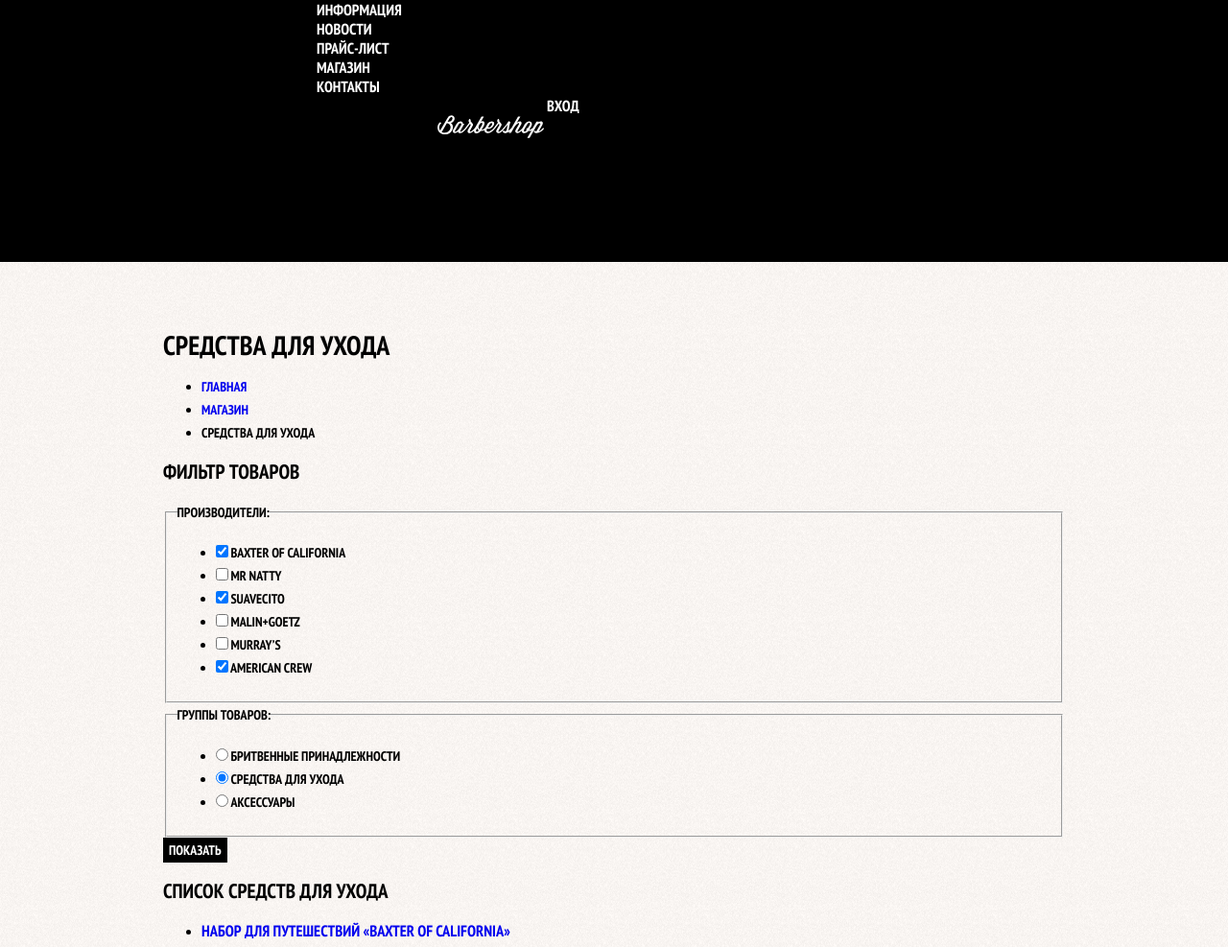
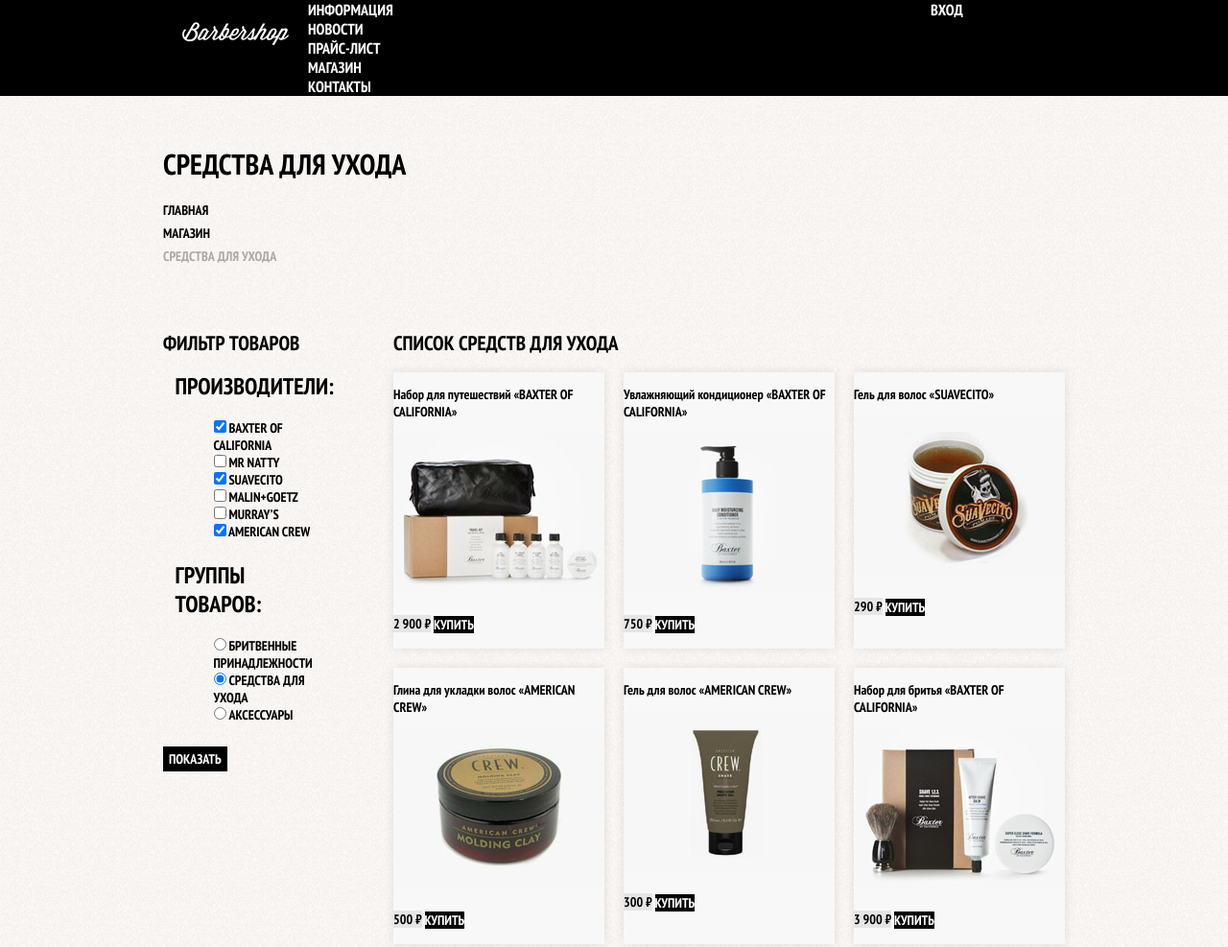
Before and after one commit to drMonro/785925-barbershop, a plain HTML site: page catalog.html in a window 1280 px wide. Shown: the top 987 px of the page at 96% size. Drawn offline with Linux system fonts and the light colour scheme.

Commit message:
Базовая стилизация и сетка у страницы каталога

```diff
--- a/catalog.html
+++ b/catalog.html
@@ -10,7 +10,7 @@
   </head>
   <body class="inner-page">
     <header class="main-header">
-      <nav class="main-navigation">
+      <nav class="main-navigation container">
         <a class="main-header-logo" href="index.html">
           <img src="img/logo.svg" width="111" height="24" alt="Логотип барбершопа «Бородинский»">
         </a>
@@ -40,6 +40,8 @@
         </li>
         <li class="breadcrumbs-current">Средства для ухода</li>
       </ul>
+
+      <div class="catalog-columns">
         <section class="filters">
           <h2 class="visually-hidden">Фильтр товаров</h2>
           <form class="filter" method="get" action="https://echo.htmlacademy.ru">
@@ -202,8 +204,10 @@
             </li>
           </ul>
         </section>
+      </div>
     </main>
     <footer class="main-footer">
+      <div class="container">
         <p class="footer-contacts">
           Барбершоп «Бородинский»<br>
           Адрес: г. Санкт-Петербург, Б. Конюшенная, д. 19/8<br>
@@ -219,8 +223,10 @@
           </ul>
         </div>
         <p class="footer-copyright">
-        <b>Разработано:</b> <a class="button" href="https://htmlacademy.ru">HTML Academy</a>
+          <b>Разработано:</b>
+          <a class="button" href="https://htmlacademy.ru">HTML Academy</a>
         </p>
+      </div>
     </footer>
 
     <section class="modal modal-login">
--- a/css/stylesheet.css
+++ b/css/stylesheet.css
@@ -56,22 +56,10 @@ a {
   margin-bottom: 75px;
 }
 
-.main-navigation-wrapper {
-  width: 100%;
-  margin-bottom: 60px;
+.inner-page .main-header {
+  margin-bottom: 50px;
 
   background-color: #000000;
-}
-.main-navigation-wrapper .container {
-  display: -webkit-box;
-  display: -webkit-flex;
-  display: -ms-flexbox;
-  display:         flex;
-  -webkit-justify-content: space-between;
-          justify-content: space-between;
-
-  -webkit-box-pack: justify;
-  -ms-flex-pack: justify;
 }
 
 .main-navigation {
@@ -97,6 +85,19 @@ a {
   -ms-flex-align: center;
 }
 
+.inner-page .main-navigation {
+  -webkit-flex-direction: row;
+      -ms-flex-direction: row;
+          flex-direction: row;
+  -webkit-align-items: flex-start;
+          align-items: flex-start;
+
+  -webkit-box-align: start;
+  -webkit-box-direction: normal;
+  -webkit-box-orient: horizontal;
+  -ms-flex-align: start;
+}
+
 .main-header-logo {
   -webkit-order: 2;
   -ms-flex-order: 2;
@@ -105,6 +106,35 @@ a {
   height: 153px;
 
   -webkit-box-ordinal-group: 3;
+}
+
+.inner-page .main-header-logo {
+  -webkit-order: 0;
+  -ms-flex-order: 0;
+          order: 0;
+  width: 111px;
+  height: 24px;
+  padding: 23px 20px;
+
+  -webkit-box-ordinal-group: 1;
+}
+
+.main-navigation-wrapper {
+  width: 100%;
+  margin-bottom: 60px;
+
+  background-color: #000000;
+}
+.main-navigation-wrapper .container {
+  display: -webkit-box;
+  display: -webkit-flex;
+  display: -ms-flexbox;
+  display:         flex;
+  -webkit-justify-content: space-between;
+          justify-content: space-between;
+
+  -webkit-box-pack: justify;
+  -ms-flex-pack: justify;
 }
 
 .site-navigation,
@@ -121,6 +151,10 @@ a {
 
 .user-navigation {
   width: 140px;
+}
+
+.inner-page .user-navigation {
+  margin-left: auto;
 }
 
 .site-navigation a,
@@ -232,6 +266,210 @@ a {
   border-color: #663d15;
 }
 
+.page-title {
+  margin: 0;
+  margin-bottom: 15px;
+  padding: 0;
+
+  font-size: 30px;
+  line-height: 42px;
+}
+
+.breadcrumbs {
+  margin: 0;
+  margin-bottom: 50px;
+  padding: 0;
+
+  list-style: none;
+}
+
+.breadcrumbs a {
+  color: #000000;
+}
+
+.breadcrumbs a:hover,
+.breadcrumbs a:focus {
+  text-decoration: underline;
+}
+
+.breadcrumbs-current {
+  color: #aba9a7;
+}
+
+.filter fieldset {
+  border: none;
+}
+
+.filter legend {
+  font-size: 24px;
+  line-height: 30px;
+}
+
+.filter ul {
+  list-style: none;
+  line-height: 18px;
+}
+
+.filter-input:hover + label,
+.filter-input:focus + label {
+  color: #663d15;
+}
+
+.filter-input:disabled + label {
+  color: #000000;
+
+  opacity: 0.5;
+}
+
+.catalog-columns {
+  display: -webkit-box;
+  display: -webkit-flex;
+  display: -ms-flexbox;
+  display:         flex;
+  -webkit-justify-content: space-between;
+          justify-content: space-between;
+
+  -webkit-box-pack: justify;
+  -ms-flex-pack: justify;
+}
+
+.filters {
+  width: 180px;
+}
+
+.catalog {
+  width: 700px;
+}
+
+.catalog-list {
+  display: -webkit-box;
+  display: -webkit-flex;
+  display: -ms-flexbox;
+  display:         flex;
+  -webkit-flex-wrap: wrap;
+          flex-wrap: wrap;
+  margin: 0;
+  margin-bottom: 25px;
+  padding: 0;
+
+  list-style: none;
+
+      -ms-flex-wrap: wrap;
+}
+
+.catalog-item {
+  width: 220px;
+  margin-right: 20px;
+  margin-bottom: 20px;
+
+  background-color: #f8f8f8;
+  -webkit-box-shadow: 0 0 10px rgba(0, 0, 0, 0.1);
+          box-shadow: 0 0 10px rgba(0, 0, 0, 0.1);
+}
+
+.catalog-item:hover {
+  -webkit-box-shadow: 0 0 10px rgba(0, 0, 0, 0.2);
+          box-shadow: 0 0 10px rgba(0, 0, 0, 0.2);
+}
+
+.catalog-item:nth-child(3n) {
+  margin-right: 0;
+}
+
+.catalog-item a {
+  color: #000000;
+}
+
+.catalog-item h3 {
+  font-size: 14px;
+  line-height: 18px;
+}
+
+.catalog-category {
+  text-transform: none;
+}
+
+.catalog-item-price b {
+  font-size: 14px;
+  line-height: 20px;
+  text-align: center;
+
+  background-color: #e5e5e5;
+}
+
+.catalog-item-price .button {
+  line-height: 20px;
+  color: #ffffff;
+}
+
+.pagination-list {
+  margin: 0;
+  padding: 0;
+
+  list-style: none;
+}
+
+.pagination-item a {
+  color: #ffffff;
+
+  background-color: #000000;
+}
+
+.pagination-item a:hover,
+.pagination-item a:focus,
+.pagination-item a:active {
+  background-color: #663d15;
+}
+
+.pagination-item-current a {
+  color: #000000;
+
+  background-color: #ffffff;
+}
+
+.pagination-item-current a:hover,
+.pagination-item-current a:focus,
+.pagination-item-current a:active {
+  color: #000000;
+
+  background-color: #ffffff;
+}
+
+.product-photo-preview {
+  list-style: none;
+}
+
+.product-photo-preview li {
+  -webkit-box-shadow: 0 0 10px 2px rgba(0, 0, 0, 0.1);
+          box-shadow: 0 0 10px 2px rgba(0, 0, 0, 0.1);
+}
+
+.product-photo-full {
+  -webkit-box-shadow: 0 0 10px 2px rgba(0, 0, 0, 0.1);
+          box-shadow: 0 0 10px 2px rgba(0, 0, 0, 0.1);
+}
+
+.product-article {
+  text-align: right;
+  color: #aeaeae;
+}
+
+.product-price b {
+  line-height: 20px;
+  text-align: center;
+
+  background-color: #e5e5e5;
+}
+
+.product-info h3 {
+  font-size: 24px;
+  line-height: 30px;
+}
+
+.product-info ul {
+  list-style: none;
+}
+
 .main-footer {
   margin-top: 65px;
   padding: 60px 0;
@@ -250,6 +488,10 @@ a {
   display:         flex;
 }
 
+.inner-page .main-footer {
+  margin-top: 45px;
+}
+
 .footer-contacts {
   width: 230px;
   margin: 0;
@@ -265,7 +507,7 @@ a {
 }
 
 .footer-social {
-  width: 145px;
+  width: 145pxSecond clip;
 
   text-align: center;
 }
```
Also changed, not shown: catalog-item.html (+5 -2 lines). Lines whose indentation alone changed are shown as unchanged.
